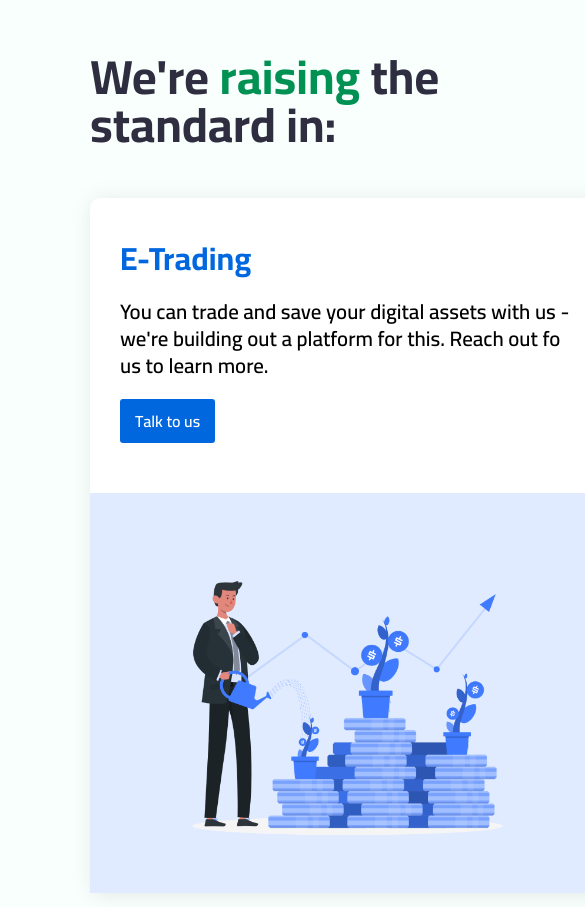
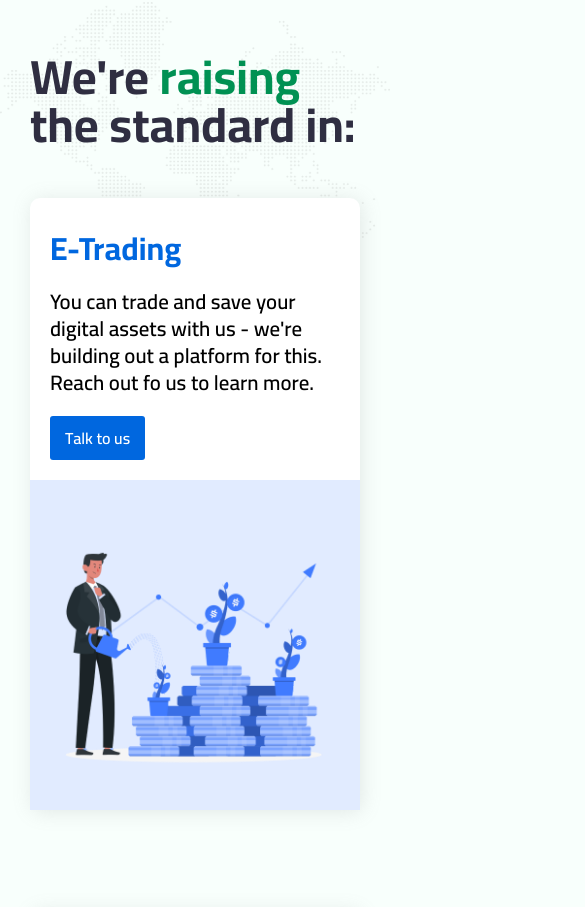
Before and after one commit to AkpetiTrust/Stanrute-Source, a React app: page / in a window 390 px wide. Shown: the part 892-1799 px from the top of the page, 585 px wide, since content can reach past the window. Built offline with nearby package versions, Linux system fonts and the light colour scheme.

Commit message:
Now responsive

```diff
--- a/src/css/_home.scss
+++ b/src/css/_home.scss
@@ -43,6 +43,19 @@ body {
   padding-top: 100px;
   padding-left: $padding-left + 30px;
   padding-right: $padding-left + 30px;
+  position: relative;
+  &::before {
+    content: "";
+    position: absolute;
+    top: 50px;
+    left: 0;
+    width: 100%;
+    height: 100%;
+    background-image: url("./css/map.png");
+    background-repeat: no-repeat;
+    background-size: contain;
+    z-index: -1;
+  }
   h1 {
     font-size: 3em;
     font-weight: 700;
@@ -62,3 +75,26 @@ body {
     }
   }
 }
+
+@media screen and(max-width:800px) {
+  $padding-left: 20px;
+
+  .hero {
+    background-image: linear-gradient(rgba(0, 0, 0, 0.5), rgba(0, 0, 0, 0.5)),
+      url("./css/hero_bg.jpg");
+  }
+
+  .hero .inner {
+    padding-left: 0;
+    width: 100%;
+  }
+
+  .main {
+    padding-left: $padding-left + 10px;
+    padding-right: $padding-left + 10px;
+
+    h1 {
+      width: 100%;
+    }
+  }
+}
--- a/src/pages/Home/Services/service.module.scss
+++ b/src/pages/Home/Services/service.module.scss
@@ -14,6 +14,7 @@
   img {
     height: 400px;
     object-fit: cover;
+    border-radius: 10px;
   }
 }
 
@@ -50,7 +51,13 @@
     display: block;
   }
   :global(.talk) {
-    padding: 30px;
-    padding-bottom: 50px;
+    padding: 20px;
+  }
+
+  :global(.image-container) {
+    img {
+      height: unset;
+      max-width: 100%;
+    }
   }
 }
```
Also changed, not shown: src/css/map.png (added), src/index.css, src/pages/Home/Services/service.module.css, 2 other files.
